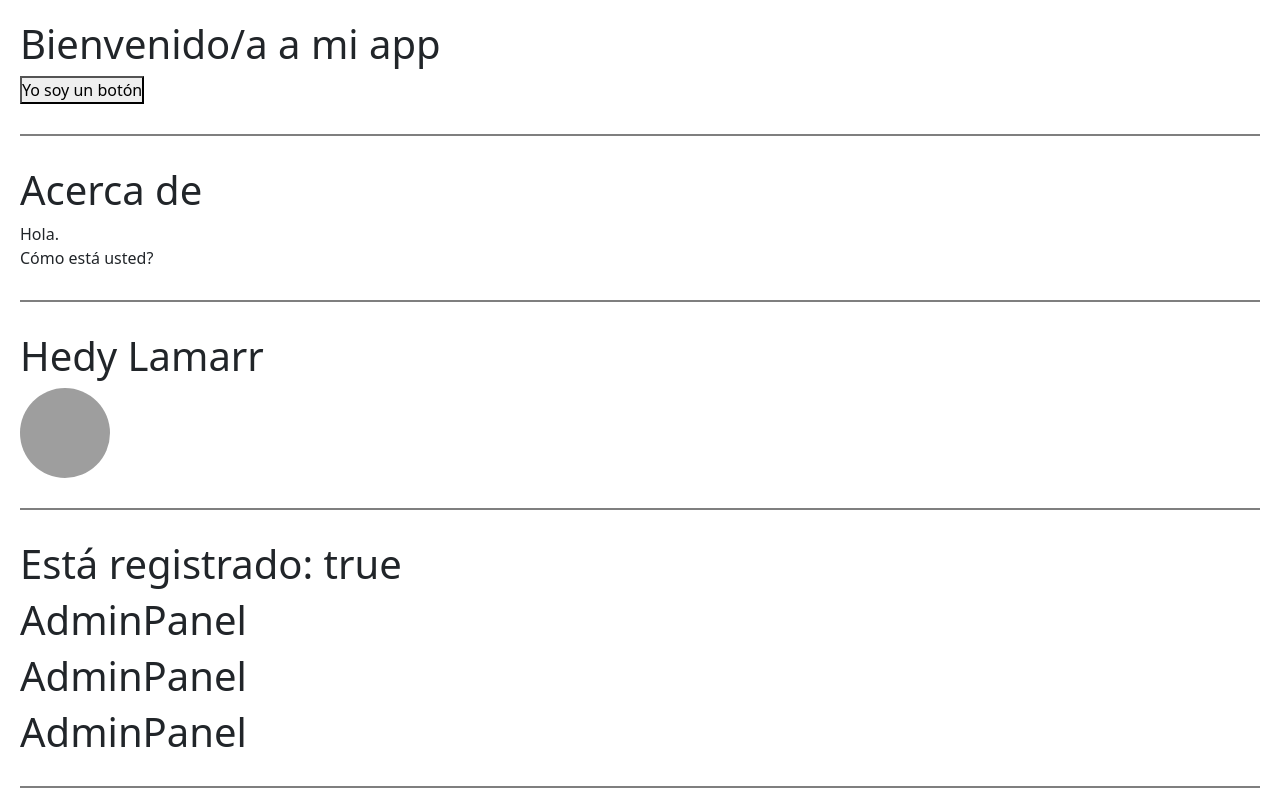
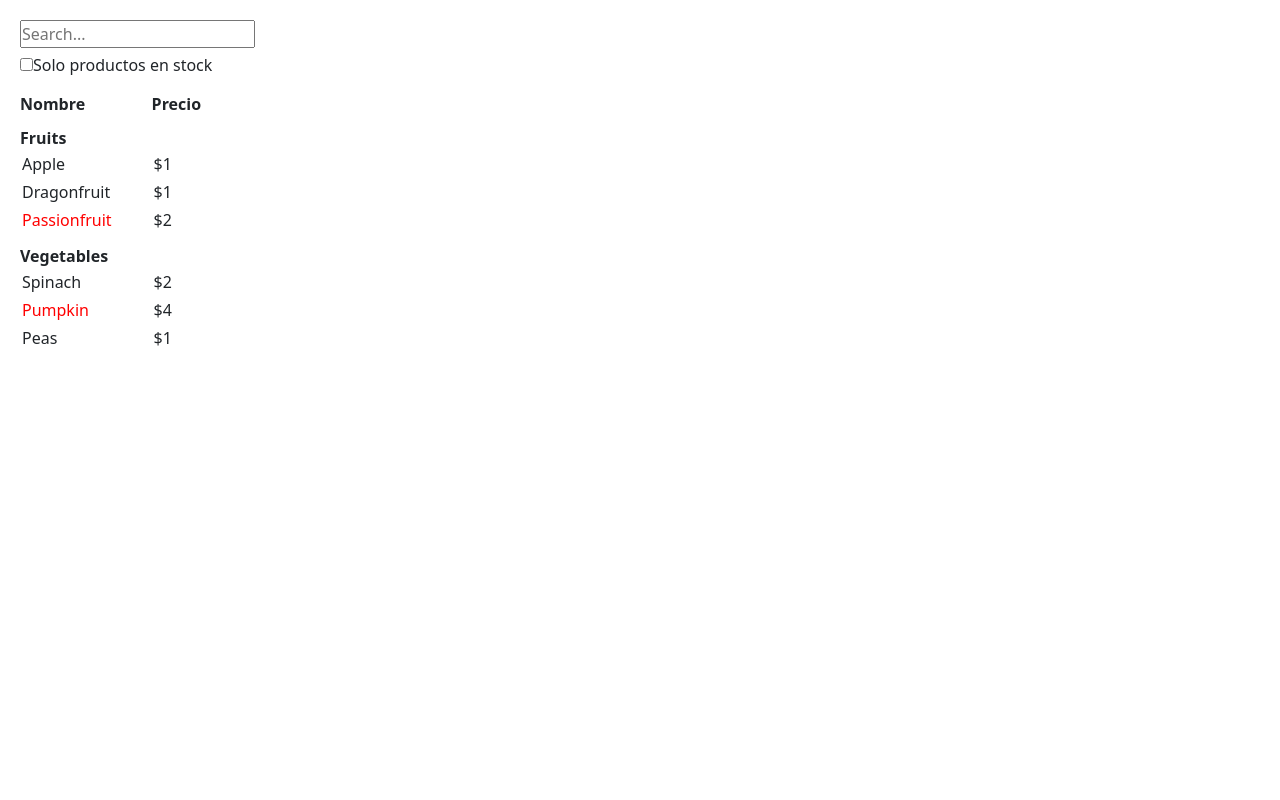
Before and after one commit to dgutierrez21/Learning-ReactJS--React-Docs, a React (Vite) app in the folder 01-learn/: page / in a window 1280 px wide. Shown: the top 800 px of the page. Built offline with nearby package versions, Linux system fonts and the light colour scheme; grey boxes are pictures that could not be loaded.

Commit message:
Paso 2: Crea una versión estática en React

```diff
--- a/01-learn/src/01-inicio-rapido/InicioRapido.jsx
+++ b/01-learn/src/01-inicio-rapido/InicioRapido.jsx
@@ -1,9 +1,11 @@
-import  OverView  from "./overview/OverView"
+import OverView from "./overview/OverView";
+import PensandoEnReact from "./pensando-en-react/PensandoEnReact";
 
 export const InicioRapido = () => {
   return (
-
-    <OverView/>
-
-  )
-}
+    <>
+      {/* <OverView /> */}
+      <PensandoEnReact />
+    </>
+  );
+};
--- /dev/null
+++ b/01-learn/src/01-inicio-rapido/pensando-en-react/FilterableProductTable.jsx
@@ -0,0 +1,15 @@
+import { ProductTable } from "./components/ProductTable";
+import { SearchBar } from "./components/SearchBar";
+
+import "./style.css";
+
+const FilterableProductTable = ({ productos }) => {
+  return (
+    <>
+      <SearchBar />
+      <ProductTable productos={productos} />
+    </>
+  );
+};
+
+export default FilterableProductTable;
--- /dev/null
+++ b/01-learn/src/01-inicio-rapido/pensando-en-react/PensandoEnReact.jsx
@@ -0,0 +1,12 @@
+import { PRODUCTOS } from "./data";
+import FilterableProductTable from "./FilterableProductTable";
+
+const PensandoEnReact = () => {
+  return (
+    <>
+      <FilterableProductTable productos={PRODUCTOS}/>
+    </>
+  );
+};
+
+export default PensandoEnReact;
--- /dev/null
+++ b/01-learn/src/01-inicio-rapido/pensando-en-react/components/ProductCategoryRow.jsx
@@ -0,0 +1,9 @@
+export const ProductCategoryRow = ({categoria}) => {
+  return (
+    <tr>
+        <th colSpan="2">
+            {categoria}
+        </th>
+    </tr>
+  )
+}
--- /dev/null
+++ b/01-learn/src/01-inicio-rapido/pensando-en-react/components/ProductRow.jsx
@@ -0,0 +1,14 @@
+export const ProductRow = ({ producto }) => {
+  const nombre = producto.stocked ? (
+    producto.name
+  ) : (
+    <span style={{ color: "red" }}>{producto.name}</span>
+  );
+
+  return (
+    <tr>
+      <td>{nombre}</td>
+      <td>{producto.price}</td>
+    </tr>
+  );
+};
--- /dev/null
+++ b/01-learn/src/01-inicio-rapido/pensando-en-react/components/ProductTable.jsx
@@ -0,0 +1,36 @@
+import { ProductCategoryRow } from "./ProductCategoryRow";
+import { ProductRow } from "./ProductRow";
+
+export const ProductTable = ({ productos }) => {
+  const filas = [];
+  let ultimaCategoria = null;
+
+  productos.forEach((producto) => {
+    if (producto.category !== ultimaCategoria) {
+      filas.push(
+        <ProductCategoryRow
+          key={producto.category}
+          categoria={producto.category}
+        />
+      );
+
+
+    }
+
+    filas.push(<ProductRow key={producto.name} producto={producto} />);
+
+    ultimaCategoria = producto.category;
+  });
+  return (
+    <table>
+      <thead>
+        <tr>
+          <th>Nombre</th>
+          <th>Precio</th>
+        </tr>
+      </thead>
+
+      <tbody>{filas}</tbody>
+    </table>
+  );
+};
--- /dev/null
+++ b/01-learn/src/01-inicio-rapido/pensando-en-react/components/SearchBar.jsx
@@ -0,0 +1,15 @@
+import React from "react";
+
+export const SearchBar = () => {
+  return (
+    <>
+      <form action="#">
+        <input type="text" placeholder="Search..." />
+        <label htmlFor="">
+          <input type="checkbox" />
+          Solo productos en stock
+        </label>
+      </form>
+    </>
+  );
+};
--- /dev/null
+++ b/01-learn/src/01-inicio-rapido/pensando-en-react/style.css
@@ -0,0 +1,12 @@
+label {
+  display: block;
+  margin-top: 5px;
+  margin-bottom: 5px;
+}
+th {
+  padding-top: 10px;
+}
+td {
+  padding: 2px;
+  padding-right: 40px;
+}
```
